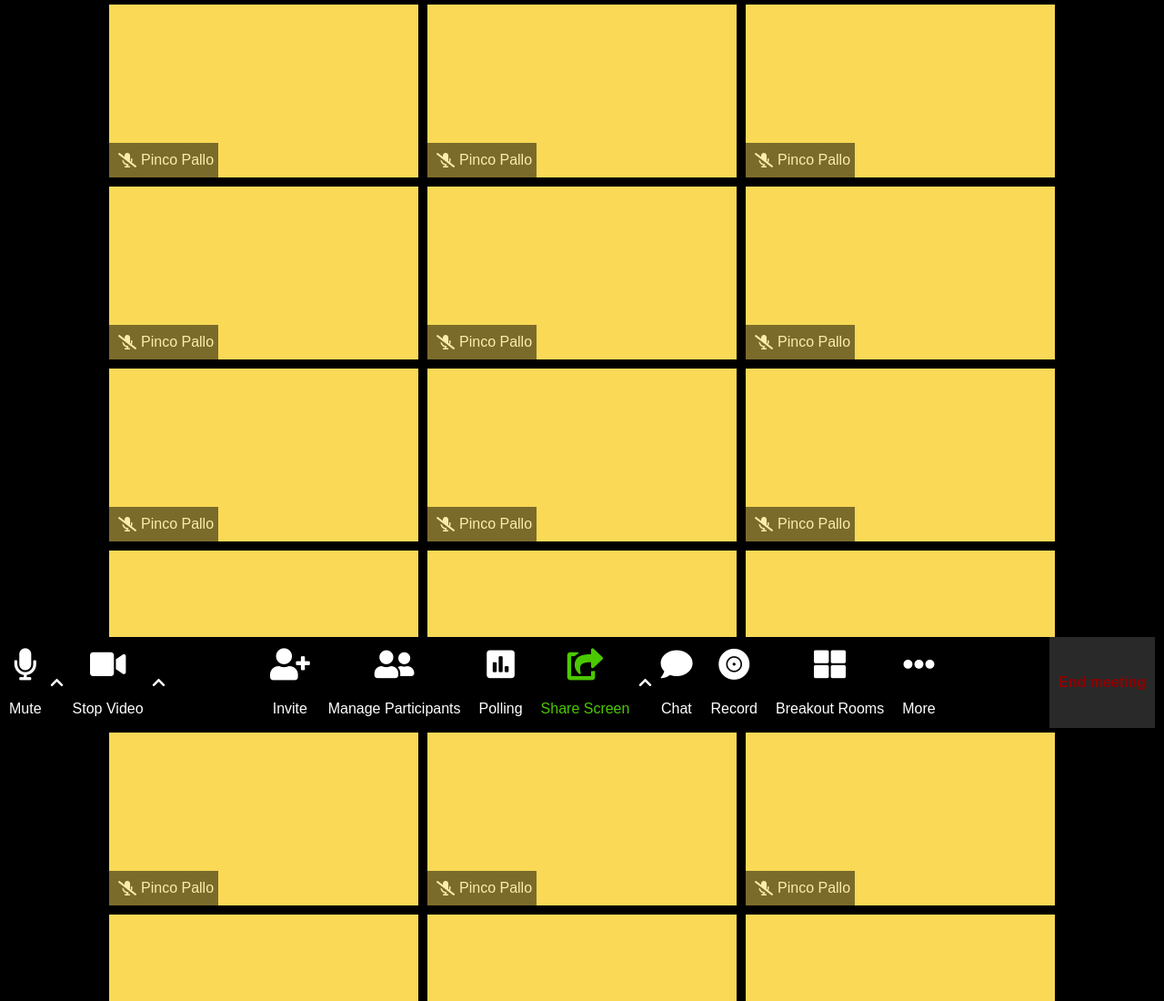
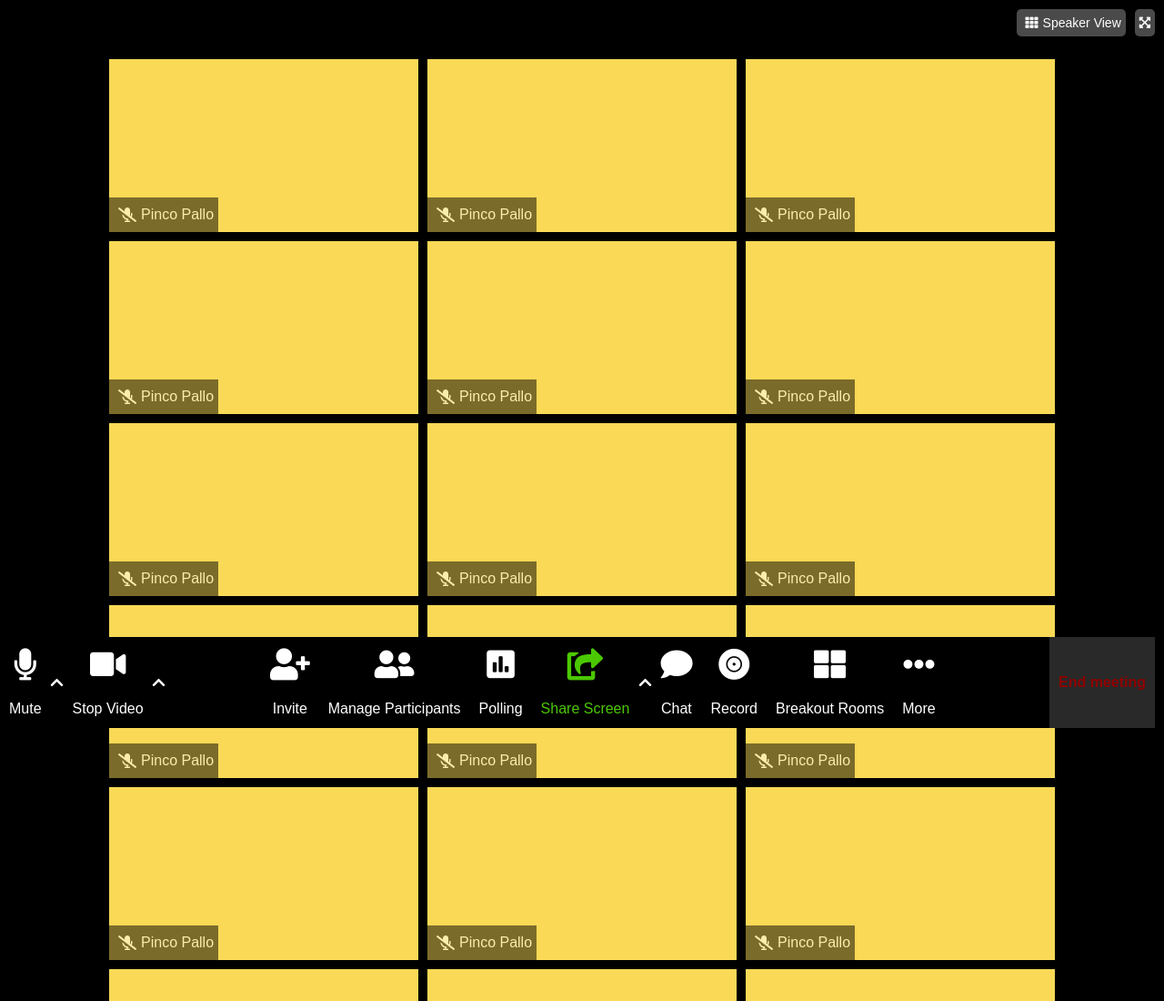
Before and after one commit to EdoardoLai96/html-css-zoom, a plain HTML site: page index.html in a window 1280 px wide. Shown: the top 1100 px of the page at 91% size. Drawn offline with Linux system fonts and the light colour scheme.

Commit message:
Stilizzazione header

```diff
--- a/index.html
+++ b/index.html
@@ -15,7 +15,19 @@
 
     <main class="bg-black mrgbottom100px flex">
         <!-- Inizio schermata coi partecipanti  -->
+
+        <!-- SPEAKER VIEW  -->
         <div class="container flex wrap flex-row">
+            <header class="flex">
+                <div class="speaker-view flex border-radius-5px padding-side-5">
+                    <i class="fas fa-th fontsize-14px white padding-side-5"></i>
+                    <div class="white fontsize-14px speaker-view-text flex">Speaker View</div>
+                </div>
+                <div class="speaker-view flex border-radius-5px ">
+                    <i class="fas fa-expand-arrows-alt fontsize-14px white padding-side-5"></i>
+                </div>
+
+            </header>
             <!-- singolo blocco partecipante  -->
             <div class="box-img-text bg-yellow flex">
                 <div class="box-text bg-black opacity-50 flex flex-center padding-side-5">
--- a/library.css
+++ b/library.css
@@ -283,7 +283,7 @@
     display: block;
 }
 
-
+/* BORDERDS  */
 
 .border-visible{
     border: solid 1px rgb(184, 182, 182);
@@ -318,6 +318,13 @@
 .thick-border{
     border:  10px solid #D5E8CF;
 }
+
+.border-radius-5px{
+    border-radius: 5px;
+}
+
+/* FINE BORDERDS  */
+
 
 .w15vw{
 width: 15vw;
--- a/style.css
+++ b/style.css
@@ -16,10 +16,23 @@ main{
     justify-content: center;
 }
 
-.top-header{
+header{
     height: 50px;
+    width: 100%;
+    justify-content: flex-end;
+    margin-top: 10px;
 }
 
+.speaker-view{
+    align-items: center;
+    height: 30px;
+    margin-right: 10px;
+    background-color: #4A4A4A;
+}
+
+.fa-expand-arrows-alt{
+  background-color: #4A4A4A;
+}
 
 .box-img-text{
     height: 200px;
```
